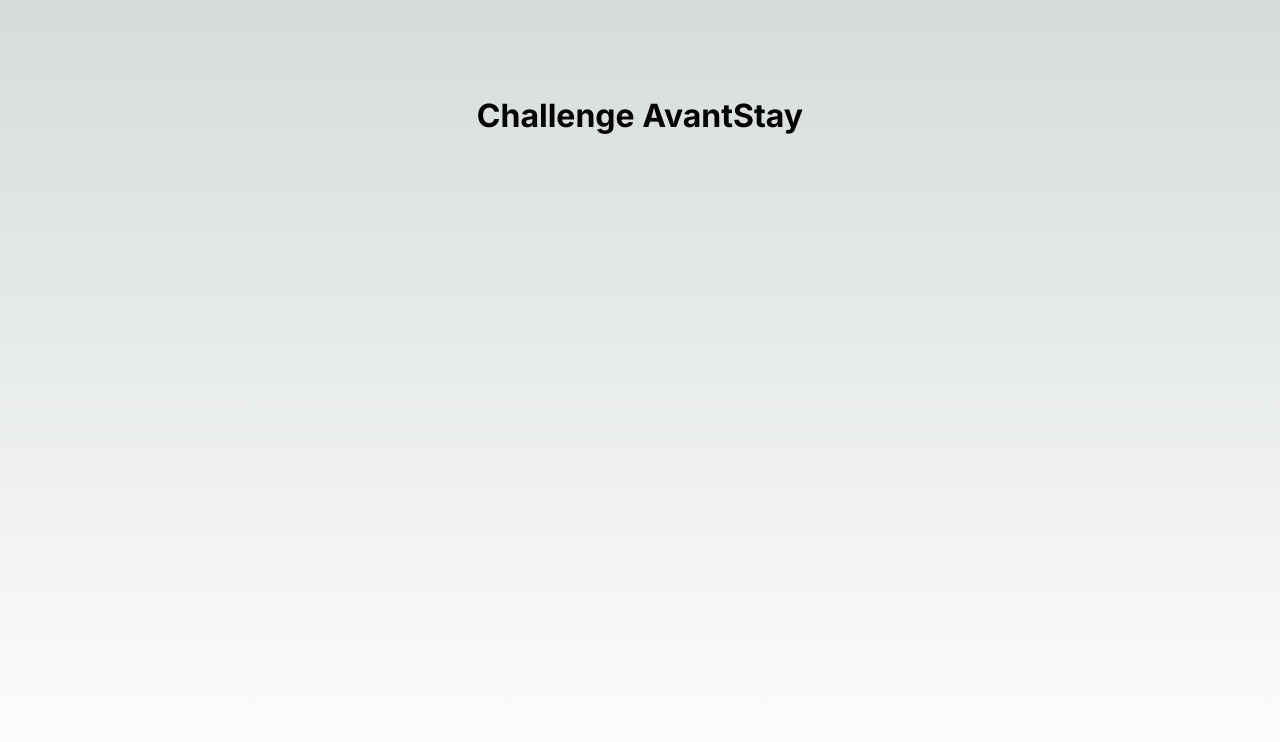
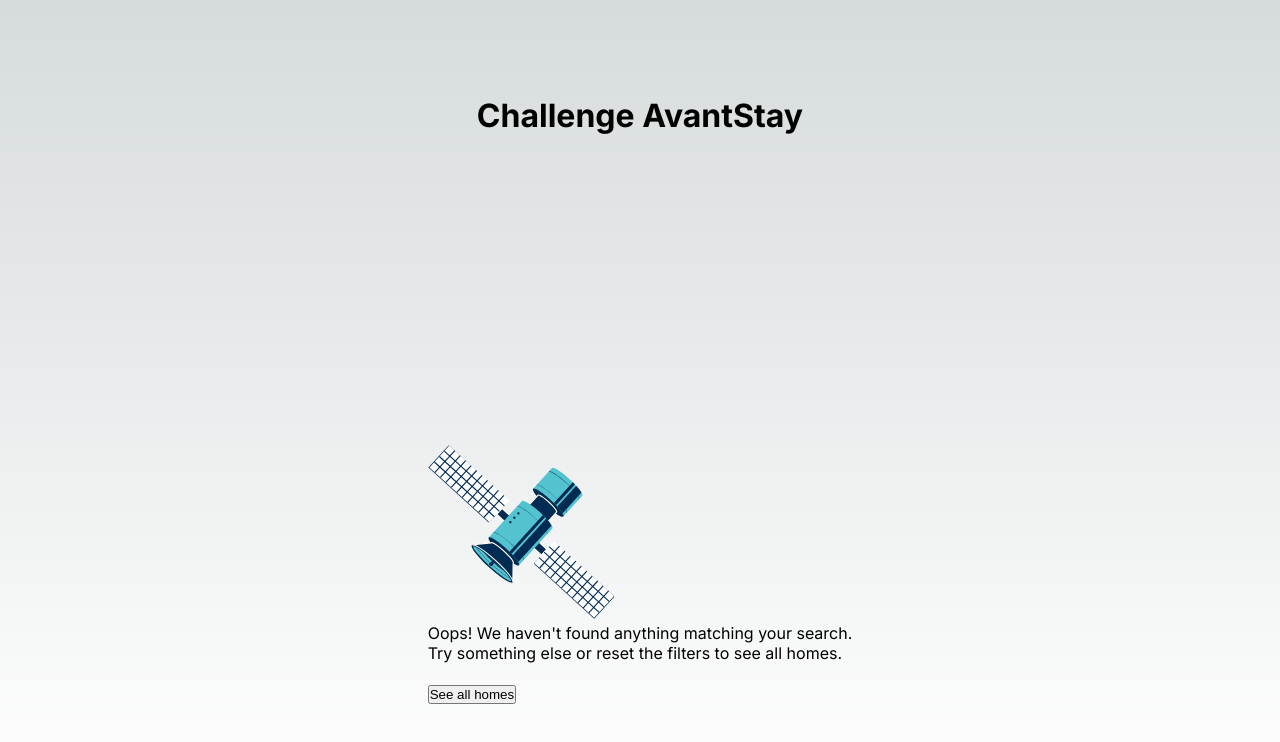
Before and after one commit to josueh/challenge-avantstay, a Next.js app: page / in a window 1280 px wide. Shown: the top 742 px of the page. Built offline with nearby package versions, Linux system fonts and the light colour scheme.

Commit message:
Add component `HomesNotFound` without any styling applied

```diff
--- a/src/app/page.tsx
+++ b/src/app/page.tsx
@@ -1,9 +1,11 @@
+import { HomesNotFound } from '~/components/homes-not-found'
 import styles from './page.module.css'
 
 export default function Home() {
   return (
     <main className={styles.main}>
       <h1>Challenge AvantStay</h1>
+      <HomesNotFound />
     </main>
   )
 }
--- /dev/null
+++ b/src/components/homes-not-found/homes-not-found.tsx
@@ -0,0 +1,18 @@
+import Image from 'next/image'
+import imgSatellite from '~/assets/satellite.svg'
+
+type Props = {
+  region?: string
+}
+
+export const HomesNotFound = ({ region }: Props) => {
+  return (
+    <section>
+      <Image src={imgSatellite} alt="Satellite" />
+      <p>Oops! We haven&apos;t found anything matching your search.</p>
+      <p>Try something else or reset the filters to see all {region} homes.</p>
+      <br />
+      <button>See all {region} homes</button>
+    </section>
+  )
+}
--- /dev/null
+++ b/src/components/homes-not-found/index.ts
@@ -0,0 +1 @@
+export { HomesNotFound } from './homes-not-found'
```
Also changed, not shown: 2 other files (tests, documents, lock files or other folders).
